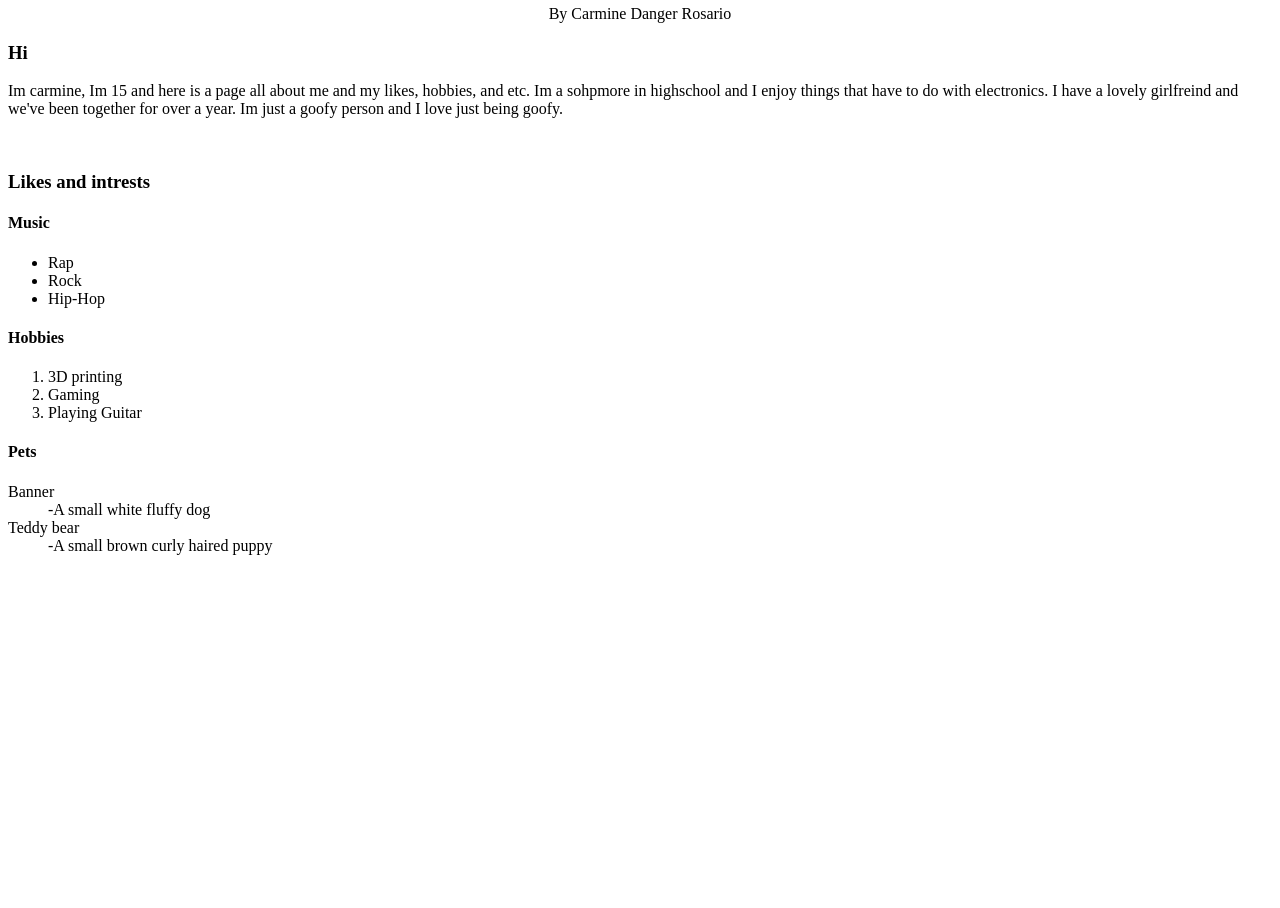
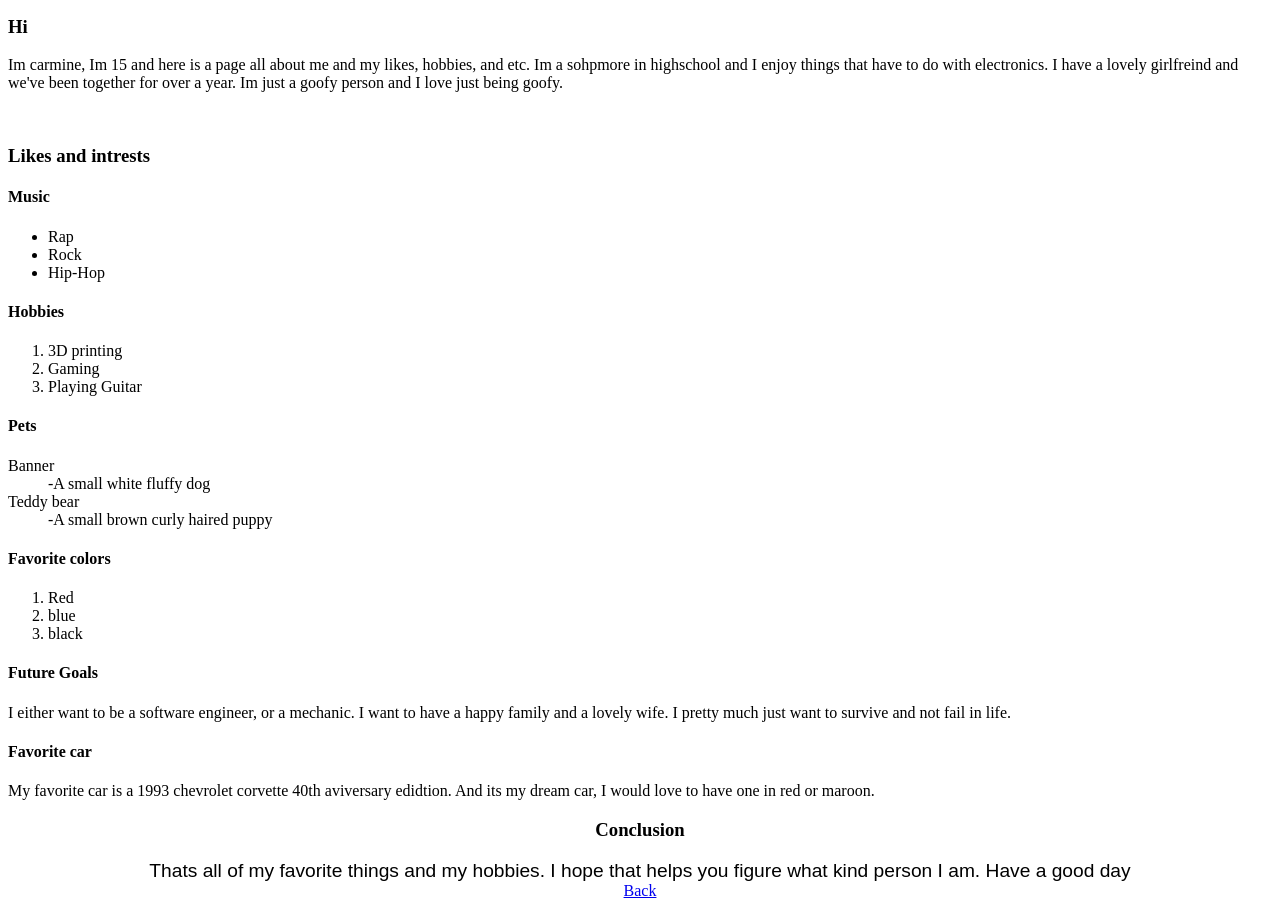
Before and after one commit to Ms-Heft-s-Classroom/portfolio-carminer78, a plain HTML site: page second-site.html in a window 1280 px wide. Shown: the part 101-1009 px from the top of the page. Before the commit the page ends 800 px from the top, so only its background shows below. Drawn offline with Linux system fonts and the light colour scheme.

Commit message:
commit 3
continues building the websites

```diff
--- a/second-site.html
+++ b/second-site.html
@@ -4,7 +4,7 @@
     <link rel="stylesheet" href="style-second-site.css">
       <body>
 
-        <a href="index.html">Back</a>
+
 
        <center><h1>All About Me</h1></center>
 
@@ -38,8 +38,23 @@
             <dd>-A small brown curly haired puppy</dd>
          </dl>
 
+          <h4>Favorite colors</h4>
+            <ol>
+              <li> Red</li>
+              <li>blue</li>
+              <li>black</li>
+            </ol>
 
+            <h4>Future Goals</h4>
+             <p> I either want to be a software engineer, or a mechanic. I want to have a happy family and a lovely wife. I pretty much just want to survive and not fail in life.</p>
 
+           <h4> Favorite car</h4>
+             <p>My favorite car is a 1993 chevrolet corvette 40th aviversary edidtion. And its my dream car, I would love to have one in red or maroon.</p>
+
+            <center><h3>Conclusion</h3></center>
+             <center><p1>Thats all of my favorite things and my hobbies. I hope that helps you figure what kind person I am. Have a good day</p1></center>
+
+             <center><a href="index.html">Back</a></center>
     </body>
 </head>
 </html>
--- a/style-second-site.css
+++ b/style-second-site.css
@@ -0,0 +1,2 @@
+p1{font-family: sans-serif;
+font-size: larger;}
```
Also changed, not shown: index.html (+3 -2 lines). Lines whose indentation alone changed are shown as unchanged.
